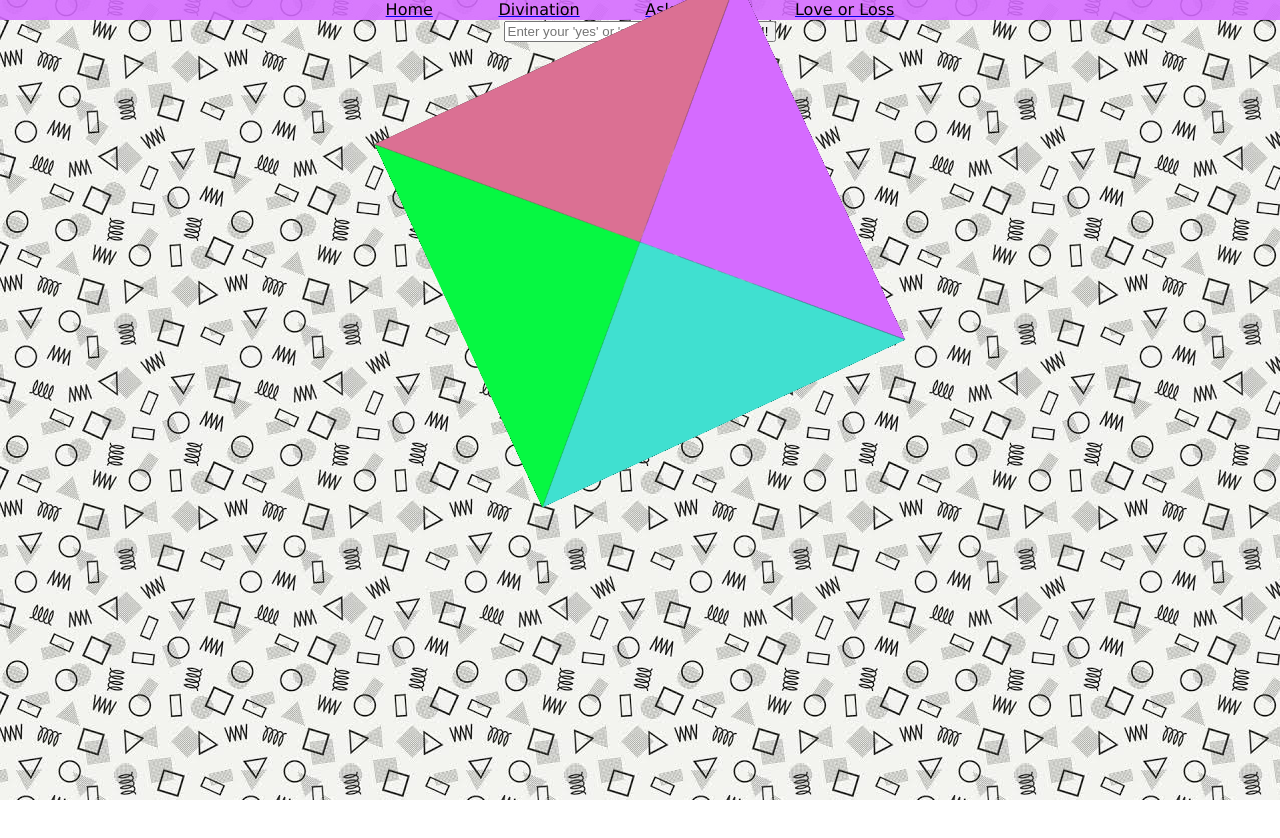
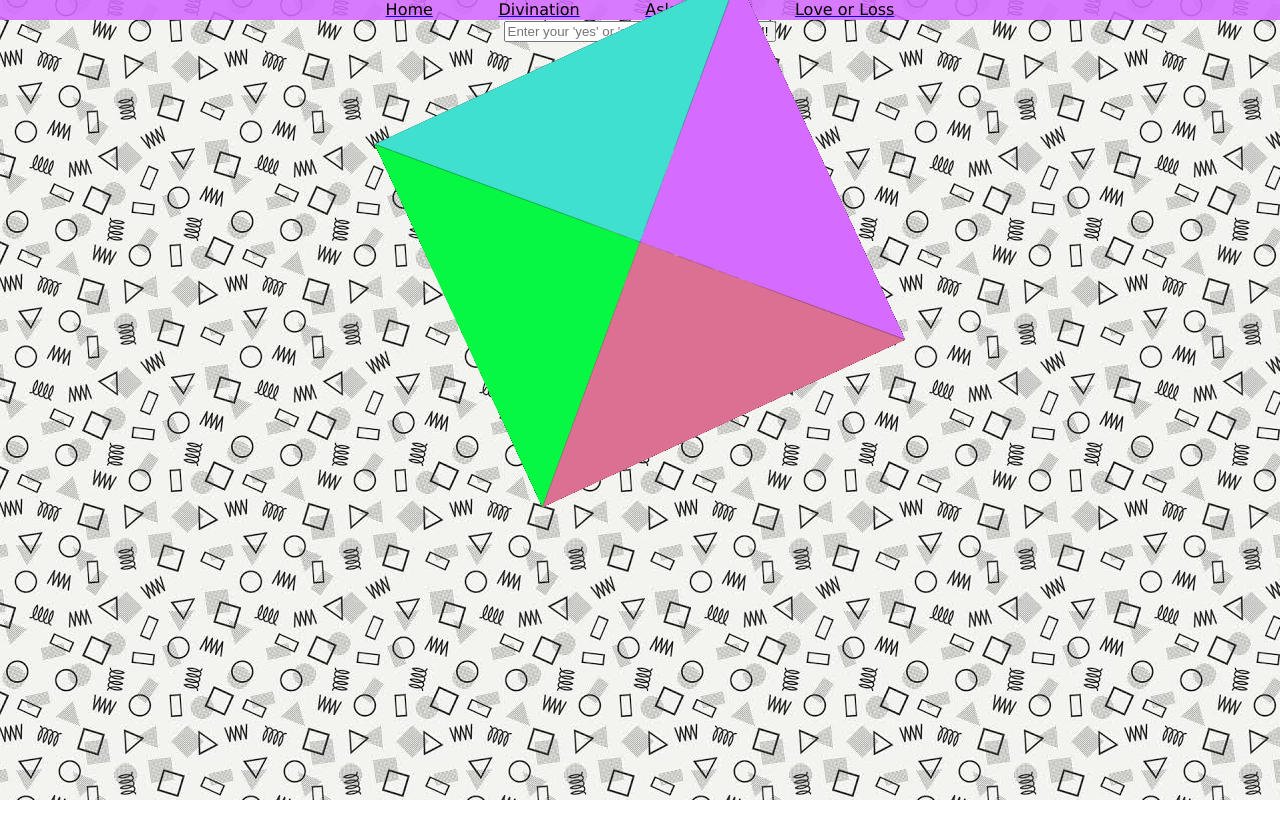
Before and after one commit to dev-sionejoseph/codey-catcher, a React (Create React App) app in the folder codey-catcher-app/: page /askcodey in a window 1280 px wide. Shown: the top 838 px of the page. Built offline with nearby package versions, Linux system fonts and the light colour scheme.

Commit message:
right-lift keyframe

```diff
--- a/codey-catcher-app/src/App.css
+++ b/codey-catcher-app/src/App.css
@@ -61,39 +61,38 @@ nav li{
   border-bottom: 200px solid transparent;
   border-top: 200px solid rgba(213, 107, 255);
   position: absolute;
-  -webkit-animation: tab-lift 1s ease-in-out infinite both;
-	animation: tab-lift 1s ease-in-out infinite both;
+  -webkit-animation: top-lift 1s ease-in-out infinite both;
+	animation: top-lift 1s ease-in-out infinite both;
 }
 
 #right {
-  border-left: 200px solid transparent;
+  border-top: 200px solid transparent;
   border-bottom: 200px solid transparent;
   border-right: 200px solid transparent;
-  border-top: 200px solid turquoise;
+  border-left: 200px solid turquoise;
   position: absolute;
-  rotate: 90deg;
+  -webkit-animation: right-lift 1s ease-in-out infinite both;
+	animation: right-lift 1s ease-in-out infinite both;
 }
 
 #bottom {
   border-left: 200px solid transparent;
-  border-bottom: 200px solid transparent;
   border-right: 200px solid transparent;
-  border-top: 200px solid rgb(6, 248, 66);
+  border-top: 200px solid transparent;
+  border-bottom: 200px solid rgb(6, 248, 66);
   position: absolute;
-  rotate: 180deg;
 
 }
 
 #left {
+  border-top: 200px solid transparent;
+  border-bottom: 200px solid transparent;
   border-left: 200px solid transparent;
-  border-bottom: 200px solid transparent;
-  border-right: 200px solid transparent;
-  border-top: 200px solid palevioletred;
+  border-right: 200px solid palevioletred;
   position: absolute;
-  rotate: 270deg;
 }
  /* here is where the animation begins; this rotates the main Catcher */
- @keyframes spin-div {
+@keyframes spin-div {
   0% {
     -webkit-transform: rotate(0);
             transform: rotate(0);
@@ -107,7 +106,7 @@ nav li{
 /* these below lift the top "triangle" divs; I couldn't figure
 out how to make them all work with one.*/
 
-@keyframes tab-lift {
+@keyframes top-lift {
   0% {
     -webkit-transform: rotateX(0);
             transform: rotateX(0);
@@ -121,3 +120,18 @@ out how to make them all work with one.*/
             transform-origin: top;
   }
 }
+
+@keyframes right-lift {
+  0% {
+    -webkit-transform: rotateY(0);
+            transform: rotateY(0);
+    -webkit-transform-origin: left;
+            transform-origin: left;
+  }
+  100% {
+    -webkit-transform: rotateY(70deg);
+            transform: rotateY(70deg);
+    -webkit-transform-origin: left;
+            transform-origin: left;
+  }
+}
```
